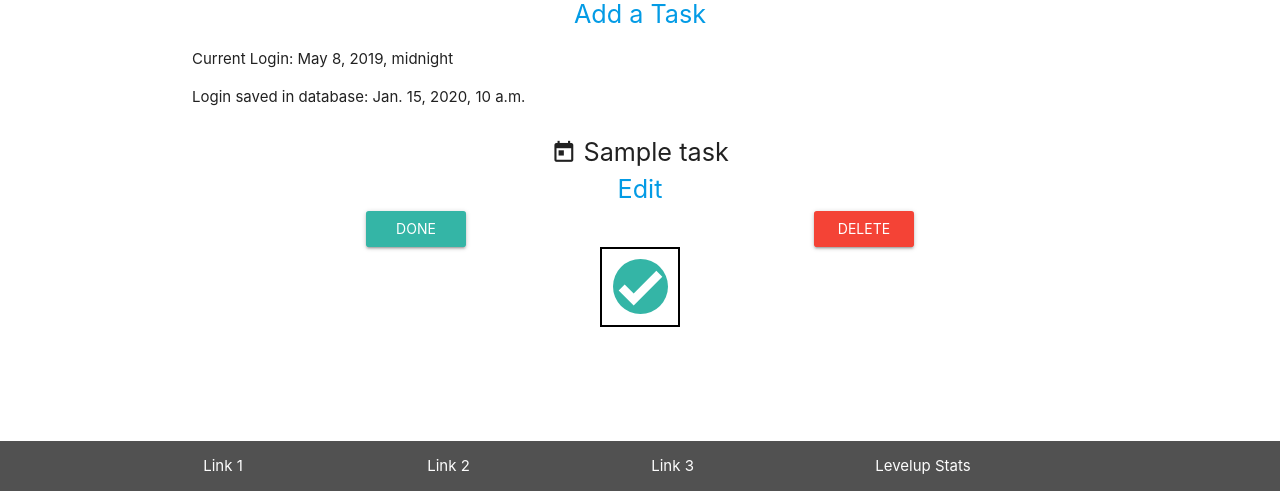
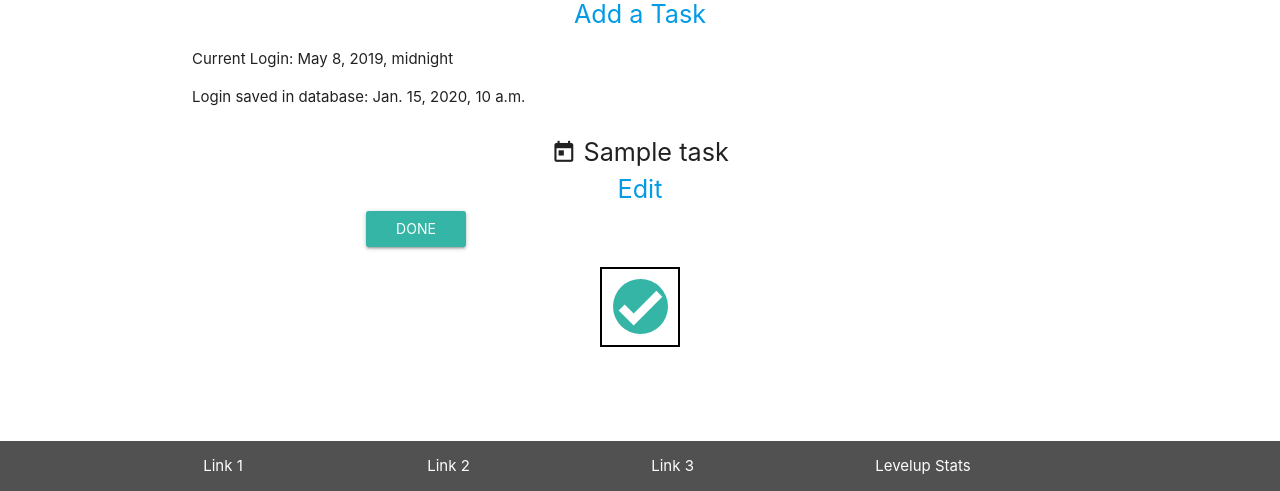
Before and after one commit to dhamma1991/milestone-project-4, a Django app: page /tasks/ in a window 1280 px wide. Shown: the part 309-800 px from the top of the page. Run offline with Django 3.2, Linux system fonts and the light colour scheme; a user stored in the database is signed in; tables that the repository leaves empty hold one stand-in row (values such as "Sample post"); some libraries are stand-ins or nearby versions.

Commit message:
Positioned done button below edit button tasks.html, moved delete button to task_detail

```diff
--- a/static/css/helpers/helper-classes.scss
+++ b/static/css/helpers/helper-classes.scss
@@ -37,3 +37,9 @@ These classes assist in accomplishing various changes to elements or improving a
     background-color: $themeCyan;
 }
 /* /Color Classes */
+
+/* Structural Classes
+    These classes allow an easy way to structure elements in the html */
+.def-margin-top {
+    margin-top: $defaultMargin;
+}
--- a/static/css/style.css
+++ b/static/css/style.css
@@ -50,6 +50,11 @@ These classes assist in accomplishing various changes to elements or improving a
   background-color: #34b5a6; }
 
 /* /Color Classes */
+/* Structural Classes
+    These classes allow an easy way to structure elements in the html */
+.def-margin-top {
+  margin-top: 20px; }
+
 /*
 
 These styles relate to elements found across multiple pages
--- a/tasks/templates/tasks/tasks.html
+++ b/tasks/templates/tasks/tasks.html
@@ -77,10 +77,9 @@
                     </div>
 
                     <div class="col s6">
-                        <form method="POST" action="delete/{{ task.id }}/">{% csrf_token %}<input type="submit" value="Delete" class="waves-effect waves-light btn red"></form>
                     </div>
 
-                    <div class="col s12 center-align">
+                    <div class="col s12 center-align def-margin-top">
                         <div class="done-status">
                             {% if task.done_status %}
                                 <img src="{% static 'images/task-checkbox.svg' %}" alt="Check">
--- a/tasks/urls.py
+++ b/tasks/urls.py
@@ -8,5 +8,5 @@ urlpatterns = [
     path('<int:task_id>/', views.detail, name='detail'),
     path('create_task', views.create_task, name='create_task'),
     path('done/<int:task_id>/<task_difficulty>/', views.toggle_done_status, name='toggle_done_status'),
-    path('delete/<int:task_id>/', views.delete_task, name='delete_task')
+    path('<int:task_id>/delete/', views.delete_task, name='delete_task')
 ]
```
Also changed, not shown: tasks/templates/tasks/task_detail.html (+7 -0 lines), 1 other file.
